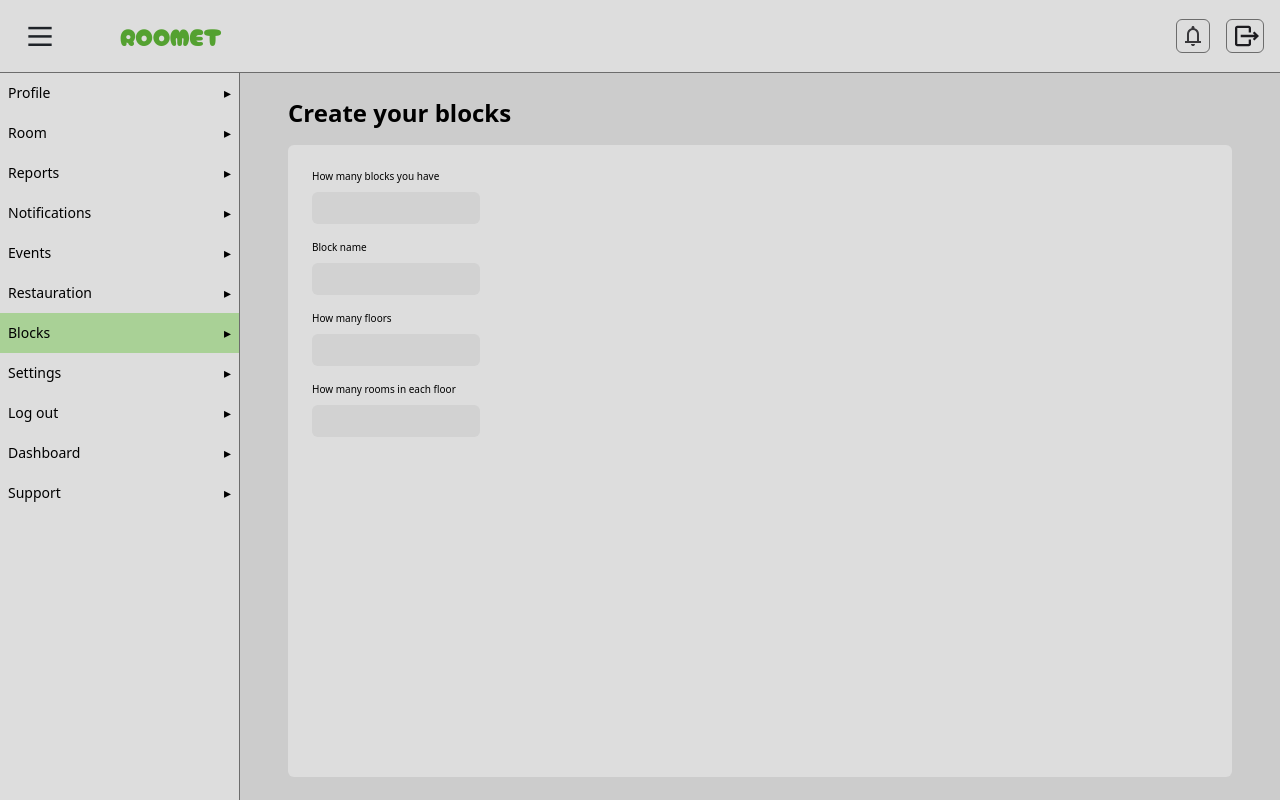
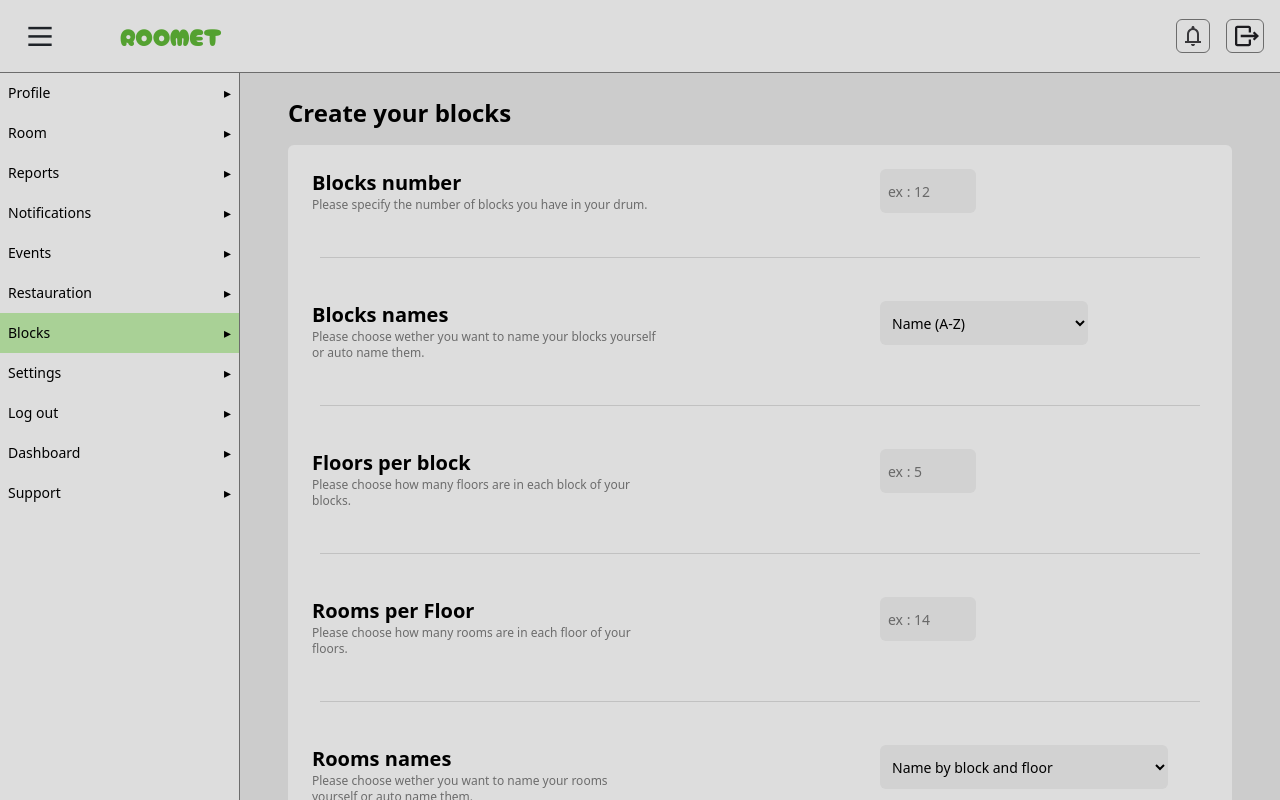
Before and after one commit to KMalek101/Roomet-front, a Next.js app: page /blocks in a window 1280 px wide. Built offline with nearby package versions, Linux system fonts and the light colour scheme.

Commit message:
CreateBlocks finished

```diff
--- a/src/app/blocks/page.jsx
+++ b/src/app/blocks/page.jsx
@@ -1,6 +1,6 @@
 'use client'
 
-import CreateBlocks from "@/components/common/create blocks/CreateBlocks";
+import CreateBlocks from "@/components/common/blocks/CreateBlocks";
 import Header from "@/components/common/header/Header";
 import Sidebar from "@/components/common/side bar/Sidebar";
 
--- /dev/null
+++ b/src/components/common/blocks/CreateBlocks.jsx
@@ -0,0 +1,101 @@
+import { useState } from "react";
+
+export default function CreateBlocks() {
+    const [selection, setSelection] = useState("");
+
+    return(
+        <div className="flex flex-col gap-4 bg-[var(--secondary-color)] p-6 rounded-md flex-1 ">
+
+            <label className="flex" >
+                <div className="w-86">
+                    <p className="text-xl font-bold">Blocks number</p>
+                    <p className="text-xs text-[var(--g-color)]">Please specify the number of blocks you have in your drum.</p>
+                </div>
+                <input
+                 type="number"
+                 placeholder="ex : 12"
+                 className="bg-[var(--g-color-opacity)] rounded-md py-1.5 w-24 h-[44px] px-2 text-sm focus:outline-1 focus:outline-[var(--green-color)] ml-56"
+                />
+            </label>
+
+            <div className="h-[1px] w-full px-2 py-7">
+                <div className="h-[1px] w-full bg-[var(--g-color)] opacity-25"></div>
+            </div>
+
+            <label className="flex " >
+                <div className="w-86">
+                    <p className="text-xl font-bold cursor-text">Blocks names</p>
+                    <p className="text-xs text-[var(--g-color)] cursor-text">Please choose wether you want to name your blocks yourself or auto name them.</p>
+                </div>
+                <select
+                className="bg-[var(--g-color-opacity)] rounded-md py-1.5 px-2 text-sm focus:outline-1 focus:outline-[var(--green-color)] h-[44px] w-52 ml-56"
+                >
+                    <option value="alphabetical">Name (A-Z)</option>
+                    <option value="numerical">Name (Indexed Order)</option>
+                    <option value="custom">Custom Order</option>
+                </select>
+
+            </label>
+
+            <div className="h-[1px] w-full px-2 py-7">
+                <div className="h-[1px] w-full bg-[var(--g-color)] opacity-25"></div>
+            </div>
+
+            <label className="flex " >
+                <div className="w-86">
+                    <p className="text-xl font-bold cursor-text">Floors per block</p>
+                    <p className="text-xs text-[var(--g-color)] cursor-text">Please choose how many floors are in each block of your blocks.</p>
+                </div>
+                <input
+                 type="number"
+                 placeholder="ex : 5"
+                 className="bg-[var(--g-color-opacity)] rounded-md py-1.5 w-24 h-[44px] px-2 text-sm focus:outline-1 focus:outline-[var(--green-color)] ml-56"
+                />
+
+            </label>
+
+            <div className="h-[1px] w-full px-2 py-7">
+                <div className="h-[1px] w-full bg-[var(--g-color)] opacity-25"></div>
+            </div>
+
+            <label className="flex " >
+                <div className="w-86">
+                    <p className="text-xl font-bold cursor-text">Rooms per Floor</p>
+                    <p className="text-xs text-[var(--g-color)] cursor-text">Please choose how many rooms are in each floor of your floors.</p>
+                </div>
+                <input
+                 type="number"
+                 placeholder="ex : 14"
+                 className="bg-[var(--g-color-opacity)] rounded-md py-1.5 w-24 h-[44px] px-2 text-sm focus:outline-1 focus:outline-[var(--green-color)] ml-56"
+                />
+
+            </label>
+
+            <div className="h-[1px] w-full px-2 py-7">
+                <div className="h-[1px] w-full bg-[var(--g-color)] opacity-25"></div>
+            </div>
+
+            <label className="flex" >
+                <div className="w-86">
+                    <p className="text-xl font-bold cursor-text">Rooms names</p>
+                    <p className="text-xs text-[var(--g-color)] cursor-text">Please choose wether you want to name your rooms yourself or auto name them.</p>
+                </div>
+                <div className="flex flex-col items-center gap-2">
+                    <select
+                     value={selection}
+                     onChange={(e) => setSelection(e.target.value)}
+                     className="bg-[var(--g-color-opacity)] rounded-md py-1.5 px-2 text-sm focus:outline-1 focus:outline-[var(--green-color)] h-[44px] w-72 ml-56"
+                    >
+                        <option value="alphabetical">Name by block and floor</option>
+                        <option value="numerical">Name (Indexed Order)</option>
+                        <option value="custom">Custom Order</option>
+                    </select>
+                    {selection === "alphabetical" && (
+                        <p className="text-sm text-gray-500">ex : H309</p>
+                    )}
+                </div>
+            </label>
+
+        </div>
+    )
+}
--- a/src/components/common/create blocks/CreateBlocks.jsx
+++ /dev/null
@@ -1,22 +0,0 @@
-export default function CreateBlocks() {
-    return(
-        <div className="flex flex-col gap-4 bg-[var(--secondary-color)] p-6 rounded-md flex-1 ">
-            <label className="flex flex-col gap-2 " >
-                <p className="text-[10px]">How many blocks you have</p>
-                <input className="bg-[var(--g-color-opacity)] rounded-md py-1.5 w-42 px-2 text-sm focus:outline-1 focus:outline-[var(--green-color)]" type="text" />
-            </label>
-            <label className="flex flex-col gap-2">
-                <p className="text-[10px]">Block name</p>
-                <input className="bg-[var(--g-color-opacity)] rounded-md py-1.5 w-42 px-2 text-sm focus:outline-1 focus:outline-[var(--green-color)]" type="text" />
-            </label>
-            <label className="flex flex-col gap-2">
-                <p className="text-[10px]">How many floors</p>
-                <input className="bg-[var(--g-color-opacity)] rounded-md py-1.5 w-42 px-2 text-sm focus:outline-1 focus:outline-[var(--green-color)]" type="text" />
-            </label>
-            <label className="flex flex-col gap-2">
-                <p className="text-[10px]">How many rooms in each floor</p>
-                <input className="bg-[var(--g-color-opacity)] rounded-md py-1.5 w-42 px-2 text-sm focus:outline-1 focus:outline-[var(--green-color)]" type="text" />
-            </label>
-        </div>
-    )
-}
```
